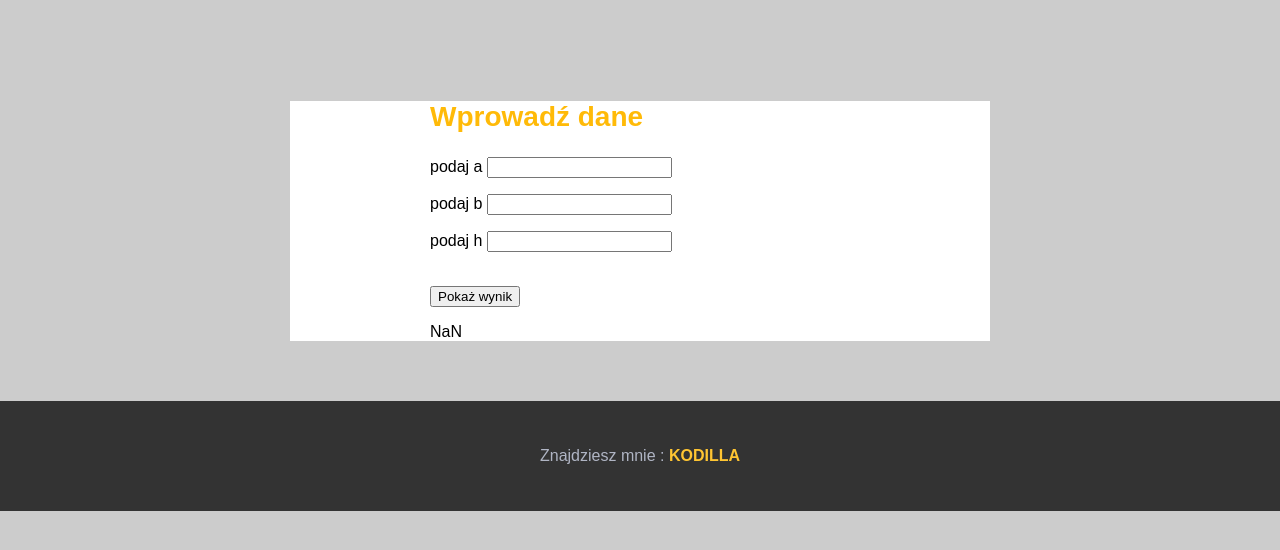
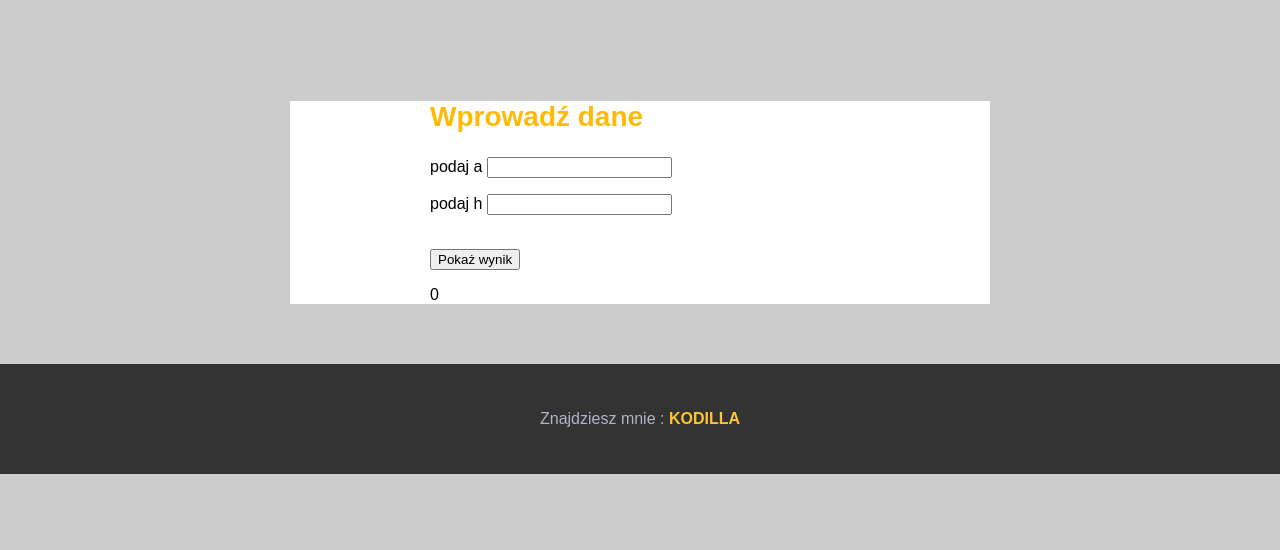
Before and after one commit to shakkazombie/8.5, a website: page index.html in a window 1280 px wide. Both pictures are taken after a click on the input "Pokaż wynik". Shown: the part 138-688 px from the top of the page. Drawn offline with Linux system fonts and the light colour scheme.

Commit message:
Fix script in *.js

```diff
--- a/index.html
+++ b/index.html
@@ -16,7 +16,6 @@
         <section class="about">
             <h2> Wprowadź dane</h2>
             <p>podaj a <input type="text" id="a" /></p>
-            <p>podaj b <input type="text" id="b" /></p>
             <p>podaj h <input type="text" id="h" /></p>
             <br />
             <input type="submit" value="Pokaż wynik" onclick="pole()" />
--- a/js/scripts.js
+++ b/js/scripts.js
@@ -2,9 +2,9 @@
 
 function pole() {
     var a = document.getElementById("a").value;
-    var b = document.getElementById("b").value;
     var h = document.getElementById("h").value;
-    var wzor = a * b / h;
+    var x = 2;
+    var wzor = a * h / x;
 
     var napis = document.getElementById("wynik").innerHTML = wzor;
 
```
